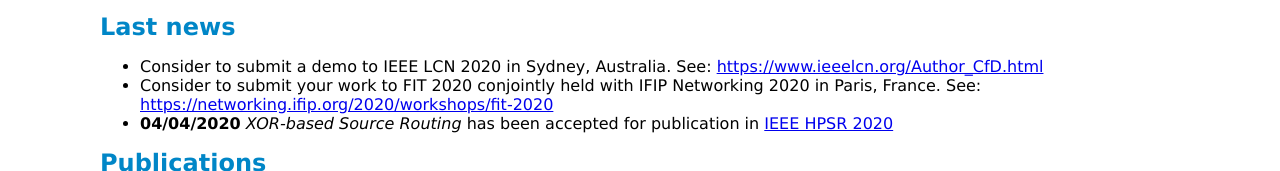
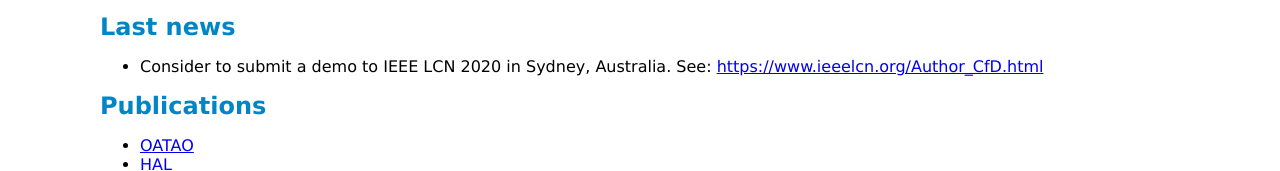
Before and after one commit to elochin/elochin.github.io, a plain HTML site: page index.html in a window 1280 px wide. Shown: the part 604-775 px from the top of the page. Drawn offline with Linux system fonts and the light colour scheme.

Commit message:
Update main

```diff
--- a/index.html
+++ b/index.html
@@ -46,8 +46,6 @@
 <h1>Last news</h1>
 <ul>
 	<li>Consider to submit a demo to IEEE LCN 2020 in Sydney, Australia. See: <a href="https://www.ieeelcn.org/Author_CfD.html">https://www.ieeelcn.org/Author_CfD.html</a>
-  	<li>Consider to submit your work to FIT 2020 conjointly held with IFIP Networking 2020 in Paris, France. See: <a href="https://networking.ifip.org/2020/workshops/fit-2020">https://networking.ifip.org/2020/workshops/fit-2020</a></li>
-  	<li><strong>04/04/2020</strong> <em>XOR-based Source Routing</em> has been accepted for publication in <a href="https://hpsr2020.ieee-hpsr.org/">IEEE HPSR 2020</a></li>
 </ul>
 
 <h1>Publications</h1>
```
